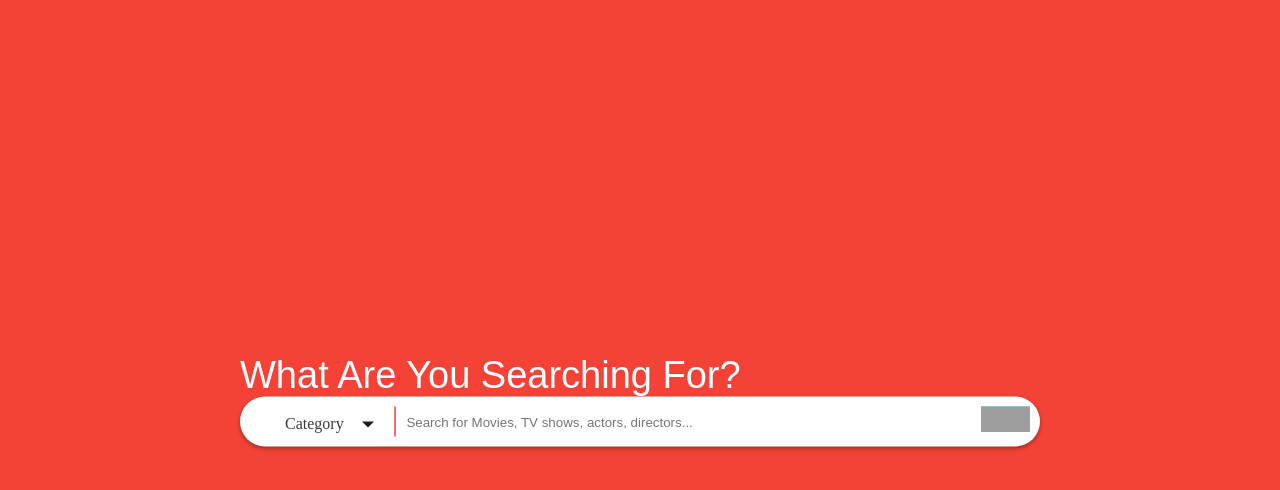
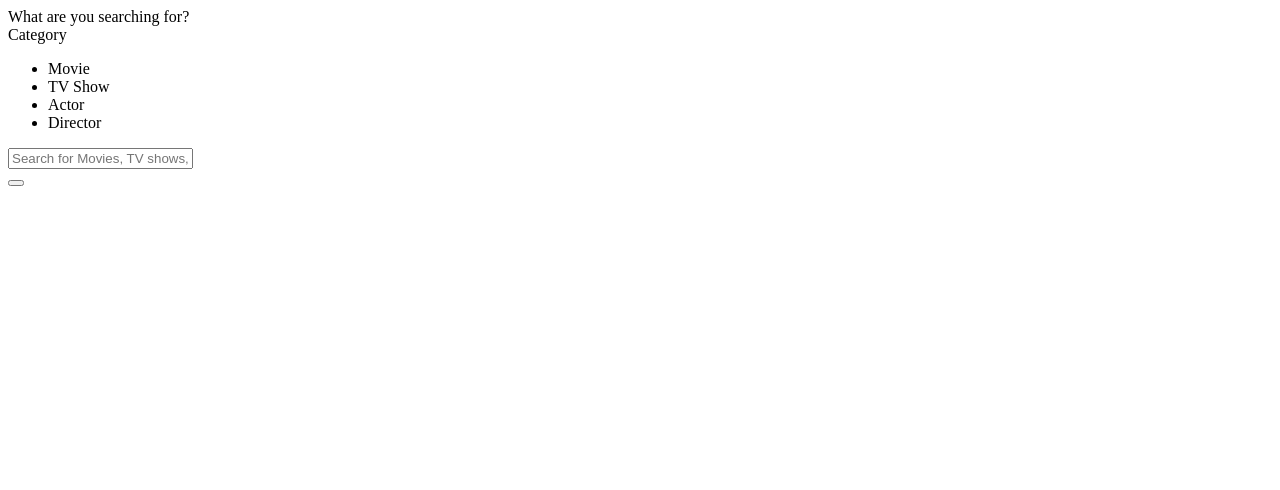
Before and after one commit to swk3st/Hoos-Watching, a PHP site: page /include/searchBar.php in a window 1280 px wide. Shown: the top 490 px of the page. Run offline with PHP 8.4, Linux system fonts and the light colour scheme; some libraries are stand-ins or nearby versions; grey boxes are pictures that could not be loaded.

Commit message:
getting rid of css for now for searchbar

```diff
--- a/assets/css/searchBarStyle.css
+++ b/assets/css/searchBarStyle.css
@@ -9,7 +9,7 @@ body{
 }
 
 .container{
-    position: absolute;
+    position: static;
     top: 50%;
     left: 50%;
     transform: translate(-50%,-50%);
--- a/include/searchBar.php
+++ b/include/searchBar.php
@@ -11,7 +11,7 @@
 
     <script src="https://code.jquery.com/jquery-3.5.1.min.js"></script>
 
-    <link href="assets\css\searchBarStyle.css" rel="stylesheet">
+    <!-- <link href="assets\css\searchBarStyle.css" rel="stylesheet"> -->
 
     <script src="searchJSFunc.js"></script>
 
```
